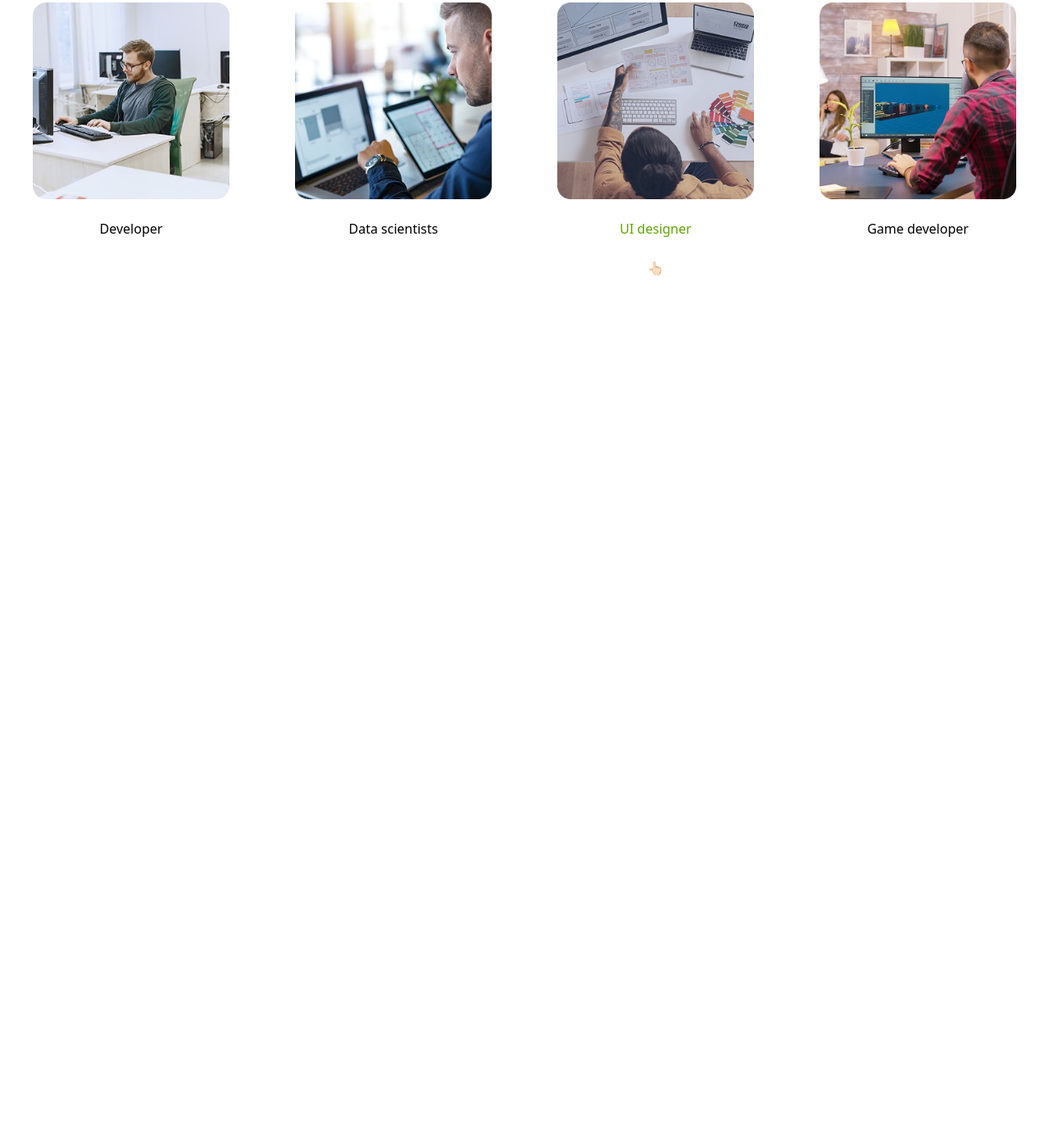
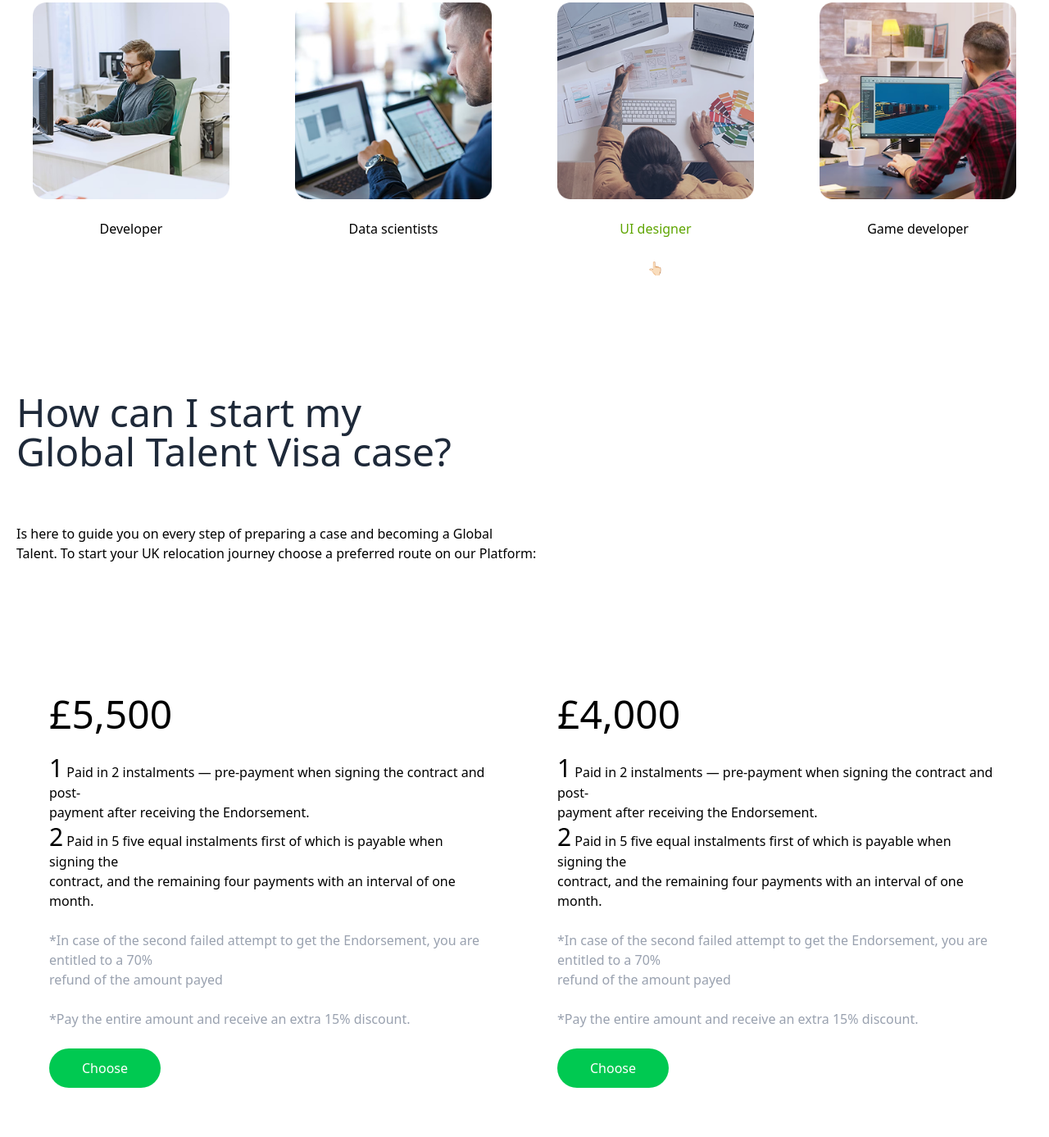
Before and after one commit to shokirovsh01/hw13, a website: page index.html in a window 1280 px wide. Shown: the part 3079-4466 px from the top of the page at 82% size. Before the commit the page ends 3458 px from the top, so only its background shows below. Drawn offline with Linux system fonts and the light colour scheme.

Commit message:
section 4

```diff
--- a/index.html
+++ b/index.html
@@ -195,6 +195,99 @@
 
 </section>
 
+<!-- section 4 -->
+
+
+    <h1 class="text-5xl  text-gray-800 max-w-325 m-auto  mt-20 p-5 lg:p-0">
+      How can I start my <br>
+      Global Talent Visa case?
+    </h1>
+<br>
+    <p class="text-gray-500 mt-5 max-w-325 m-auto mb-20 p-5 lg:p-0">
+      Is here to guide you on every step of preparing a case and becoming a Global <br>
+      Talent. To start your UK relocation journey choose a preferred route on our Platform: </p>
+
+    <div class="flex gap-8 mt-12 flex-col lg:flex-row max-w-325 m-auto p-5 justify-between">
+
+      <!-- Card 1 -->
+      <div class="bg-white p-10 rounded-4xl shadow-lg">
+
+        <h2 class="text-5xl ">£5,500</h2>
+
+<br>
+
+        <div class="mt-8 flex gap-4">
+
+
+          <p class="text-gray-500 text-sm">
+           <span class="text-3xl">1</span> Paid in 2 instalments — pre-payment when signing the contract and post- <br> payment after receiving the Endorsement.
+          </p>
+        </div>
+
+        <div class="mt-5 flex gap-4">
+
+          <p class="text-gray-500 text-sm">
+        <span class="text-3xl">2</span> Paid in 5 five equal instalments first of which is payable when signing the <br> contract, and the remaining four payments with an interval of one month.
+          </p>
+        </div>
+    <br>
+        <p class="text-xs text-gray-400 mt-8">
+            *In case of the second failed attempt to get the Endorsement, you are entitled to a 70% <br>
+             refund of the amount payed
+        </p>
+        <br>
+        <p class="text-xs text-gray-400 mt-4">
+            *Pay the entire amount and receive an extra 15% discount.
+        </p>
+<br>
+        <button class="bg-green-500 text-white px-10 p-3 rounded-4xl ">
+            Choose
+        </button>
+
+      </div>
+
+      <!-- Carta vtoraya -->
+
+      <div class="bg-white p-10 rounded-4xl shadow-lg">
+
+        <h2 class="text-5xl ">£4,000</h2>
+
+<br>
+
+        <div class="mt-8 flex gap-4">
+
+
+          <p class="text-gray-500 text-sm">
+           <span class="text-3xl">1</span> Paid in 2 instalments — pre-payment when signing the contract and post- <br> payment after receiving the Endorsement.
+          </p>
+        </div>
+
+        <div class="mt-5 flex gap-4">
+
+          <p class="text-gray-500 text-sm">
+        <span class="text-3xl">2</span> Paid in 5 five equal instalments first of which is payable when signing the <br> contract, and the remaining four payments with an interval of one month.
+          </p>
+        </div>
+    <br>
+        <p class="text-xs text-gray-400 mt-8">
+            *In case of the second failed attempt to get the Endorsement, you are entitled to a 70% <br>
+             refund of the amount payed
+        </p>
+        <br>
+        <p class="text-xs text-gray-400 mt-4">
+            *Pay the entire amount and receive an extra 15% discount.
+        </p>
+<br>
+        <button class="bg-green-500 text-white px-10 p-3 rounded-4xl ">
+            Choose
+        </button>
+
+      </div>
+
+</div>
+
+
+
 
 
 </body>
```
